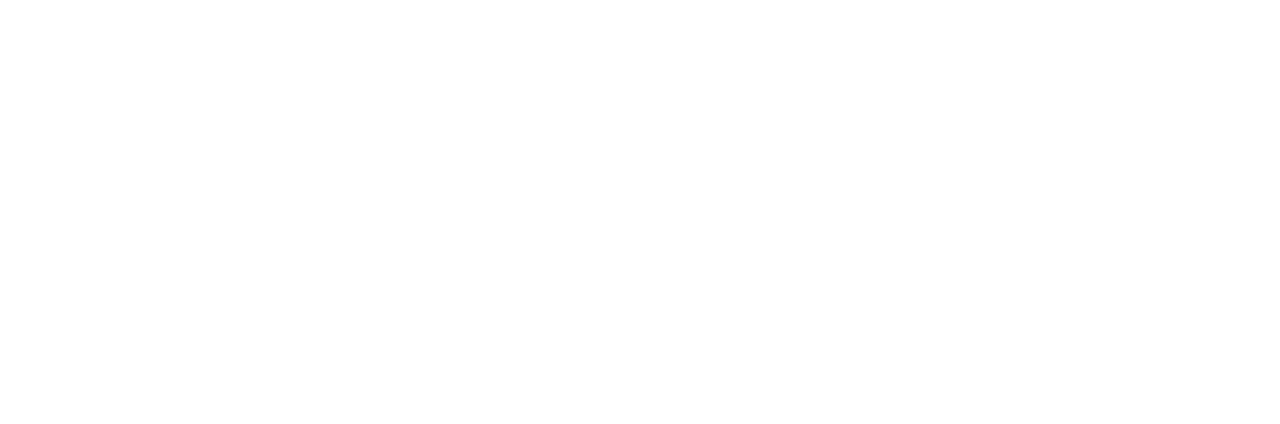
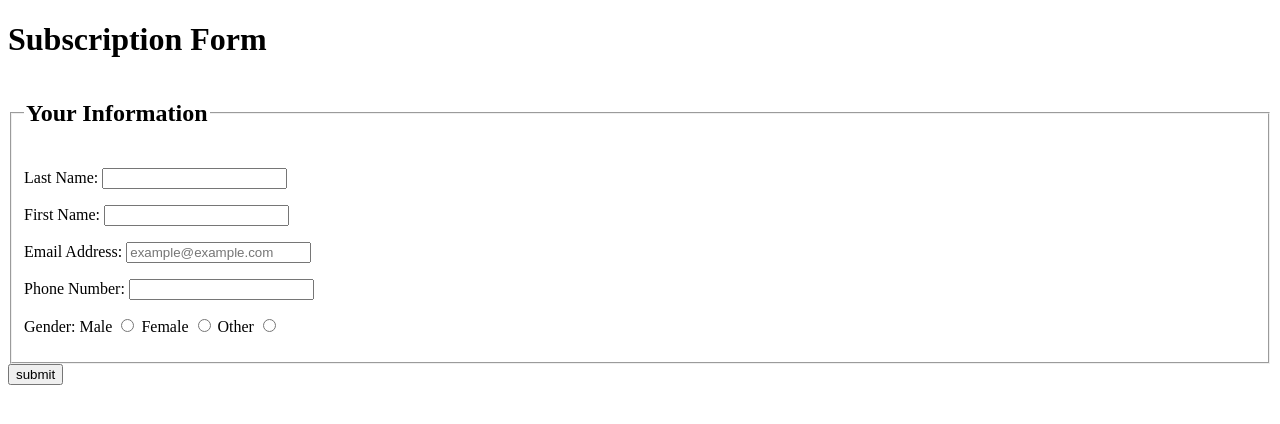
Before and after one commit to DianaLeee/itmd-362-lab3, a plain HTML site: page index.html in a window 1280 px wide. Drawn offline with Linux system fonts and the light colour scheme.

Commit message:
Added index.html

```diff
--- a/index.html
+++ b/index.html
@@ -1,12 +1,44 @@
 <!DOCTYPE html>
 <html lang="en" class="nojs">
 <head>
-  <title>Lab 3</title>
+  <title>Subscription Form</title>
   <meta charset="utf-8" />
   <meta name="viewport" content="width=device-width,initial-scale=1.0,shrink-to-fit=no" />
   <link rel="stylesheet" media="screen" href="screen.css" />
 </head>
 <body>
-
+  <h1>Subscription Form</h1>
+  <form action="submit" method="post">
+    <fieldset name="userInfo">
+      <legend><h2>Your Information</h2></legend>
+      <p>
+        <label>Last Name:
+          <input type="text" name="userFirstName">
+        </label>
+      </p>
+      <p>
+        <label>First Name:
+          <input type="text" name="userLastName">
+        </label>
+      </p>
+      <p>
+        <label>Email Address:
+          <input type="email" placeholder="example@example.com" id="emailAddress" name="userEmail">
+        </label>
+      </p>
+      <p>
+        <label>Phone Number:
+          <input type="tel" placeholder="" name="userNumber" id="phoneNumber">
+        </label>
+      <p>
+      <p>
+        Gender:
+        <label>Male <input type="radio" name="userGender" value="male"></label>
+        <label>Female <input type="radio" name="userGender" value="female"></label>
+        <label>Other <input type="radio" name="userGender" value="other"></label>
+      </p>
+    </fieldset>
+    <input type="submit" value="submit">
+  </form>
 </body>
 </html>
```
